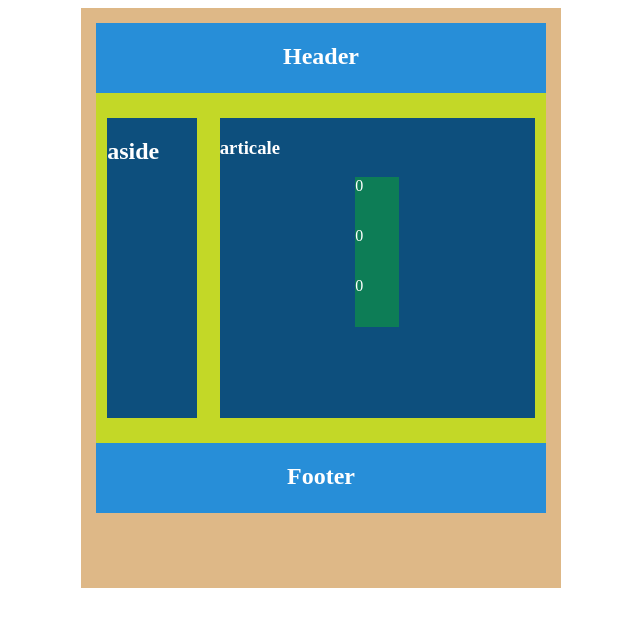
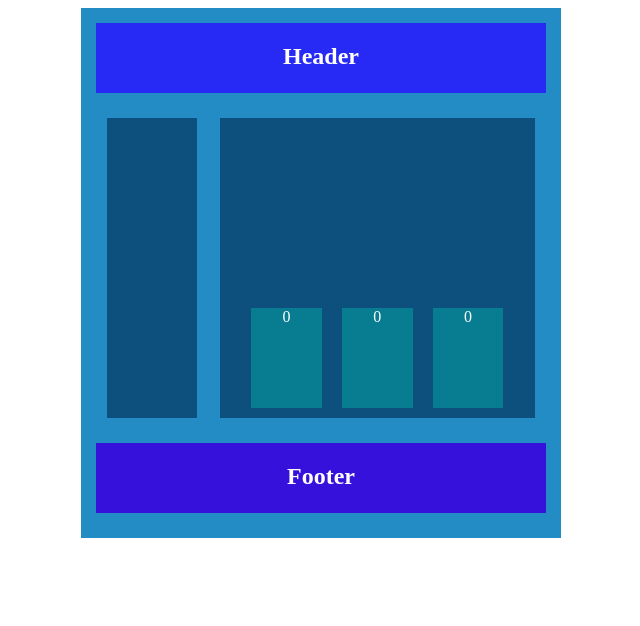
Before and after one commit to lamiya-coder/css-layout, a plain HTML site: page index.html in a window 1280 px wide. Shown: the whole page, without its empty margins (319-959 px from the left). Drawn offline with Linux system fonts and the light colour scheme.

Commit message:
3rd change css layout

```diff
--- a/index.html
+++ b/index.html
@@ -10,10 +10,9 @@
     <div class="contener">
       <div class="main-desine header"><h2>Header</h2></div>
       <div class="main-desine body">
-        <div class="aside"><h2>aside</h2></div>
+        <div class="aside"></div>
 
         <div class="articale">
-          <h3>articale</h3>
           <div class="im">
             <div class="image">0</div>
             <div class="image">0</div>
--- a/style.css
+++ b/style.css
@@ -1,6 +1,6 @@
 .contener {
-  background-color: burlywood;
-  height: 550px;
+  background-color: #238cc4;
+  height: 500px;
   margin: 0 auto;
   width: 450px;
   margin: 0 auto;
@@ -12,7 +12,7 @@
   justify-content: space-around;
 }
 .header {
-  background-color: rgb(39, 142, 216);
+  background-color: rgb(39, 42, 245);
   height: 70px;
 
   color: white;
@@ -20,17 +20,17 @@
   width: 100%;
 }
 .body {
-  background-color: rgb(195, 216, 39);
   height: 350px;
+  display: flex;
   justify-content: space-around;
   margin: 0 auto;
   width: 100%;
   align-items: center;
 }
 .footer {
-  background-color: rgb(39, 142, 216);
+  background-color: rgb(54, 17, 220);
   height: 70px;
-  justify-content: center;
+
   color: white;
   margin: 0 auto;
   width: 100%;
@@ -38,7 +38,8 @@
 .aside {
   background-color: rgb(13, 79, 125);
   height: 300px;
-  justify-content: center;
+  display: flex;
+
   color: white;
   margin: 0 auto;
   width: 20%;
@@ -46,24 +47,26 @@
 .articale {
   background-color: rgb(13, 79, 125);
   height: 300px;
-  justify-content: center;
+  display: flex;
+  justify-content: flex-end;
   color: white;
   margin: 0 auto;
   width: 70%;
 }
-.image {
-  background-color: rgb(13, 125, 86);
-  height: 50px;
-  justify-content: center;
-  color: white;
-  margin: 0 auto;
-  width: 20%;
-}
 .im {
-  background-color: rgb(13, 79, 125);
-  height: 100px;
-
+  height: 90%;
+  display: flex;
+  gap: 20px;
   align-items: flex-end;
   margin: 0 auto;
-  width: 70%;
+  width: 80%;
+  padding: 20px;
 }
+.image {
+  background-color: rgb(8, 125, 145);
+  height: 100px;
+  text-align: center;
+  color: white;
+
+  width: 100px;
+}
```
